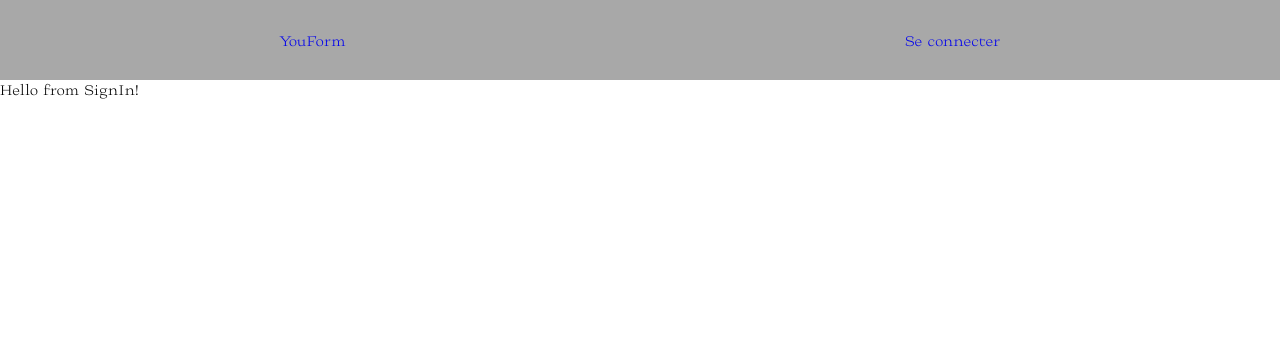
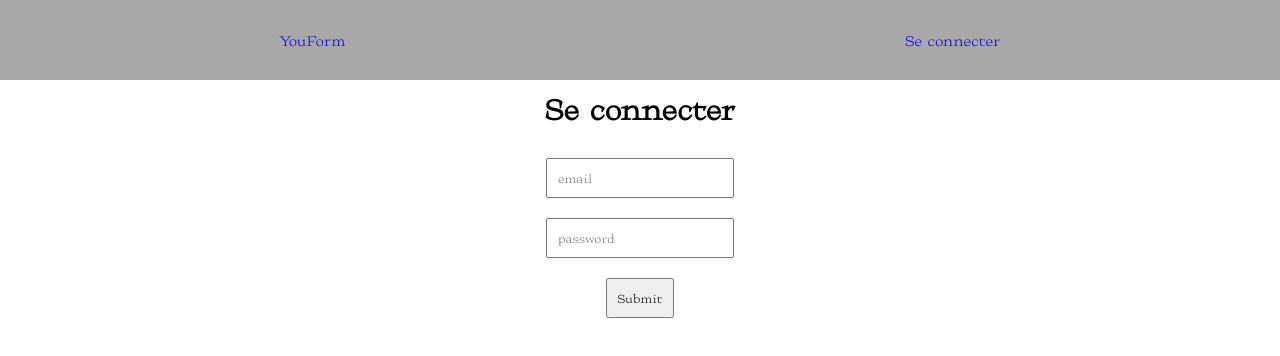
Before and after one commit to FormYou/FormYou-client, a React (Create React App) app: page /signin in a window 1280 px wide. Shown: the top 356 px of the page. Built offline with nearby package versions, Linux system fonts and the light colour scheme.

Commit message:
add style layout

```diff
--- a/src/pages/SignIn/SignIn.jsx
+++ b/src/pages/SignIn/SignIn.jsx
@@ -4,7 +4,12 @@ const SignIn = () => {
 
   return (
     <div className="SignIn">
-        <p>Hello from SignIn!</p>
+        <h1 className="SignIn__title">Se connecter</h1>
+        <form className="SignIn__form">
+        	<input className="SignIn__form__email" type="email" name="email" placeholder="email" />
+        	<input className="SignIn__form__password" type="password" name="password" placeholder="password" />
+        	<input className="SignIn__form__submit" type="submit" />
+        </form>
     </div>
   );
 };
--- a/src/pages/SignIn/SignIn.scss
+++ b/src/pages/SignIn/SignIn.scss
@@ -0,0 +1,26 @@
+@import 'index.scss';
+
+.SignIn {
+	display: flex;
+	flex-direction: column;
+	align-items: center;
+	&__title {
+		margin: 10px;
+	}
+	&__form {
+		display: flex;
+		flex-direction: column;
+		align-items: center;
+		width: 500px;
+		margin: 10px;
+		&__email,
+		&__password {
+			margin: 10px;
+			padding: 10px;
+		}
+		&__submit {
+			margin: 10px;
+			padding: 10px;
+		}
+	}
+}
```
